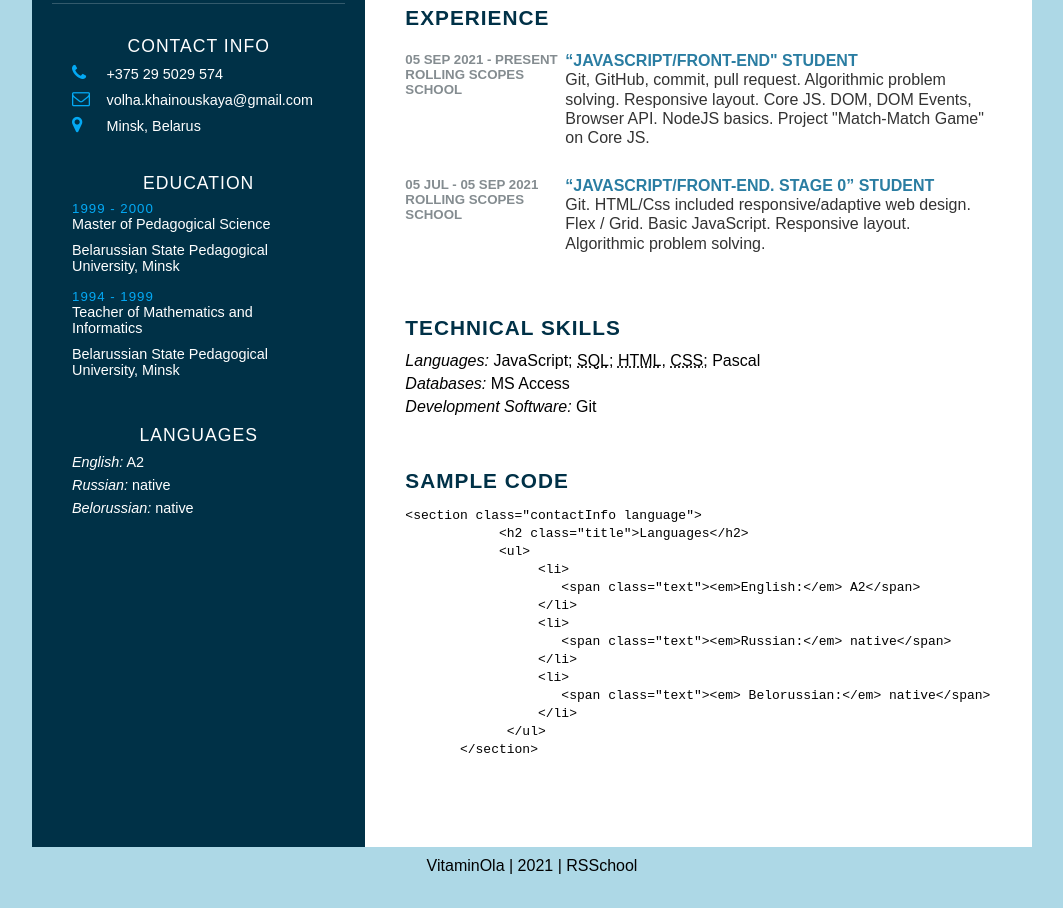
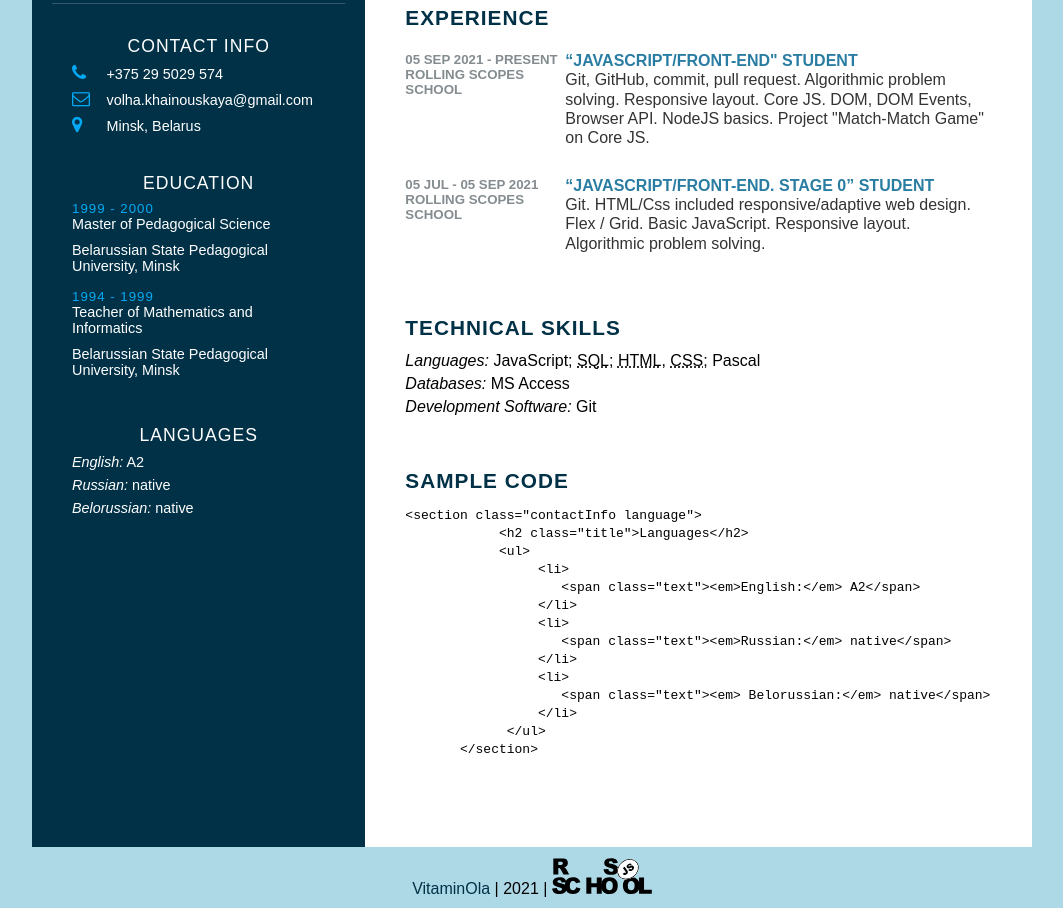
Before and after one commit to VitaminOla/rsschool-cv, a plain HTML site: page index.html in a window 1280 px wide. Shown: the part 337-1245 px from the top of the page, without its empty margins (108-1171 px from the left). Before the commit the page ends 1222 px from the top, so only its background shows below. Drawn offline with Linux system fonts and the light colour scheme.

Commit message:
feat: add footer info

```diff
--- a/index.html
+++ b/index.html
@@ -161,6 +161,21 @@
         </section>
       </div>
     </main>
-    <footer>VitaminOla | 2021 | RSSchool</footer>
+    <footer>
+      <p>
+        <a class="footer_link" href="https://github.com/VitaminOla"
+          >VitaminOla</a
+        >
+        | 2021 |
+        <a href="https://rs.school/js/" target="_blank">
+          <img
+            src="rs_school_js.svg"
+            alt="Rolling Scope School logo"
+            width="100"
+            height="37"
+          />
+        </a>
+      </p>
+    </footer>
   </body>
 </html>
--- a/style.css
+++ b/style.css
@@ -173,7 +173,14 @@ h2 {
 code {
   font-family: monospace;
 }
-
+a {
+  text-decoration: none;
+  color: #003147;
+}
+a:hover {
+  text-decoration: underline;
+  color: #ffffff;
+}
 footer {
   flex: 0 0 auto;
   padding-bottom: 10px;
```
Also changed, not shown: rs_school_js.svg (added).
